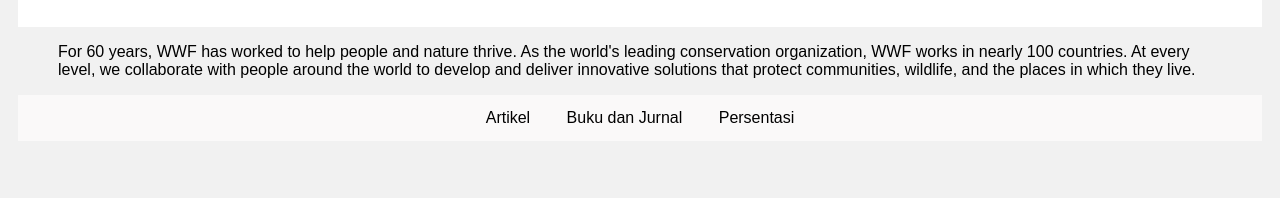
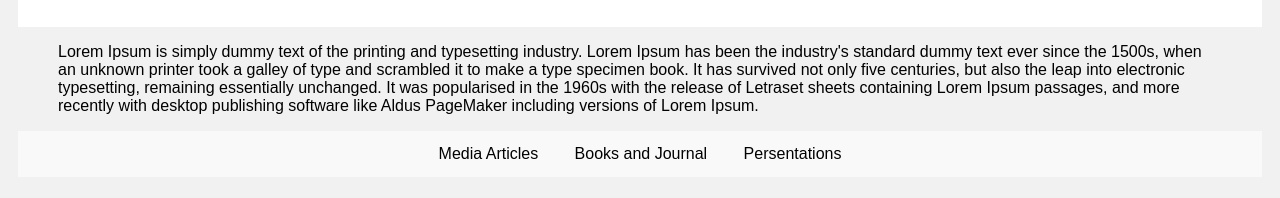
Before and after one commit to YetaPurnama/Yeta, a plain HTML site: page index.html in a window 1280 px wide. Shown: the part 376-574 px from the top of the page. Drawn offline with Linux system fonts and the light colour scheme.

Commit message:
Update index.html

```diff
--- a/index.html
+++ b/index.html
@@ -18,15 +18,13 @@
         </div>
     </div>
     <blockquote>
-        For 60 years, WWF has worked to help people and nature thrive. As the world's leading conservation organization,
-        WWF works in nearly 100 countries. At every level, we collaborate with people around the world to develop and
-        deliver innovative solutions that protect communities, wildlife, and the places in which they live.
+        Lorem Ipsum is simply dummy text of the printing and typesetting industry. Lorem Ipsum has been the industry's standard dummy text ever since the 1500s, when an unknown printer took a galley of type and scrambled it to make a type specimen book. It has survived not only five centuries, but also the leap into electronic typesetting, remaining essentially unchanged. It was popularised in the 1960s with the release of Letraset sheets containing Lorem Ipsum passages, and more recently with desktop publishing software like Aldus PageMaker including versions of Lorem Ipsum.
     </blockquote>
 
     <div class="topnav">
-        <a href="Articles.html">Artikel</a>
-        <a href="Buku.html">Buku dan Jurnal</a>
-        <a href="persentasi.html">Persentasi</a>
+        <a href="Articles.html">Media Articles</a>
+        <a href="Buku.html">Books and Journal</a>
+        <a href="persentasi.html">Persentations</a>
     </div>
 
 </body>
```
